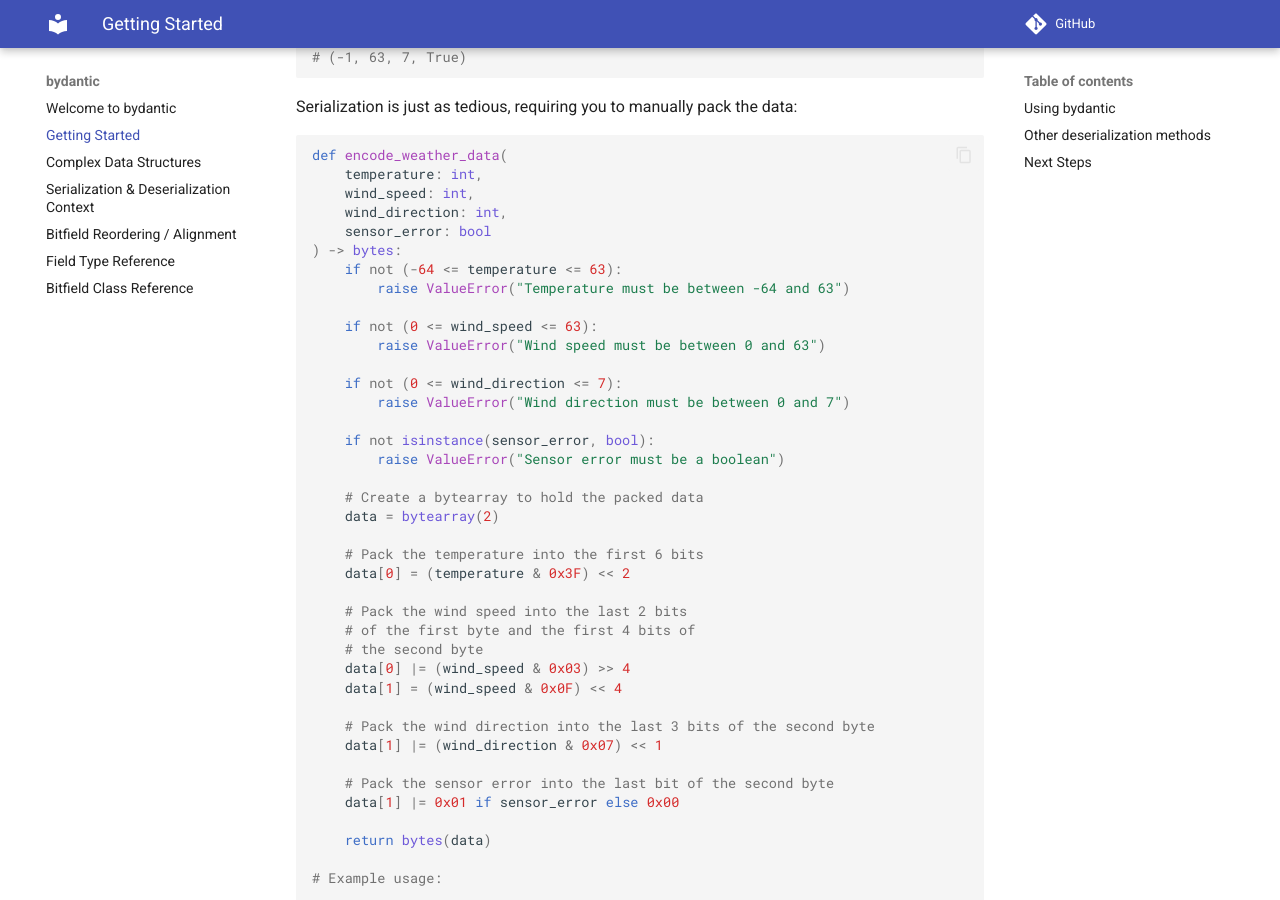
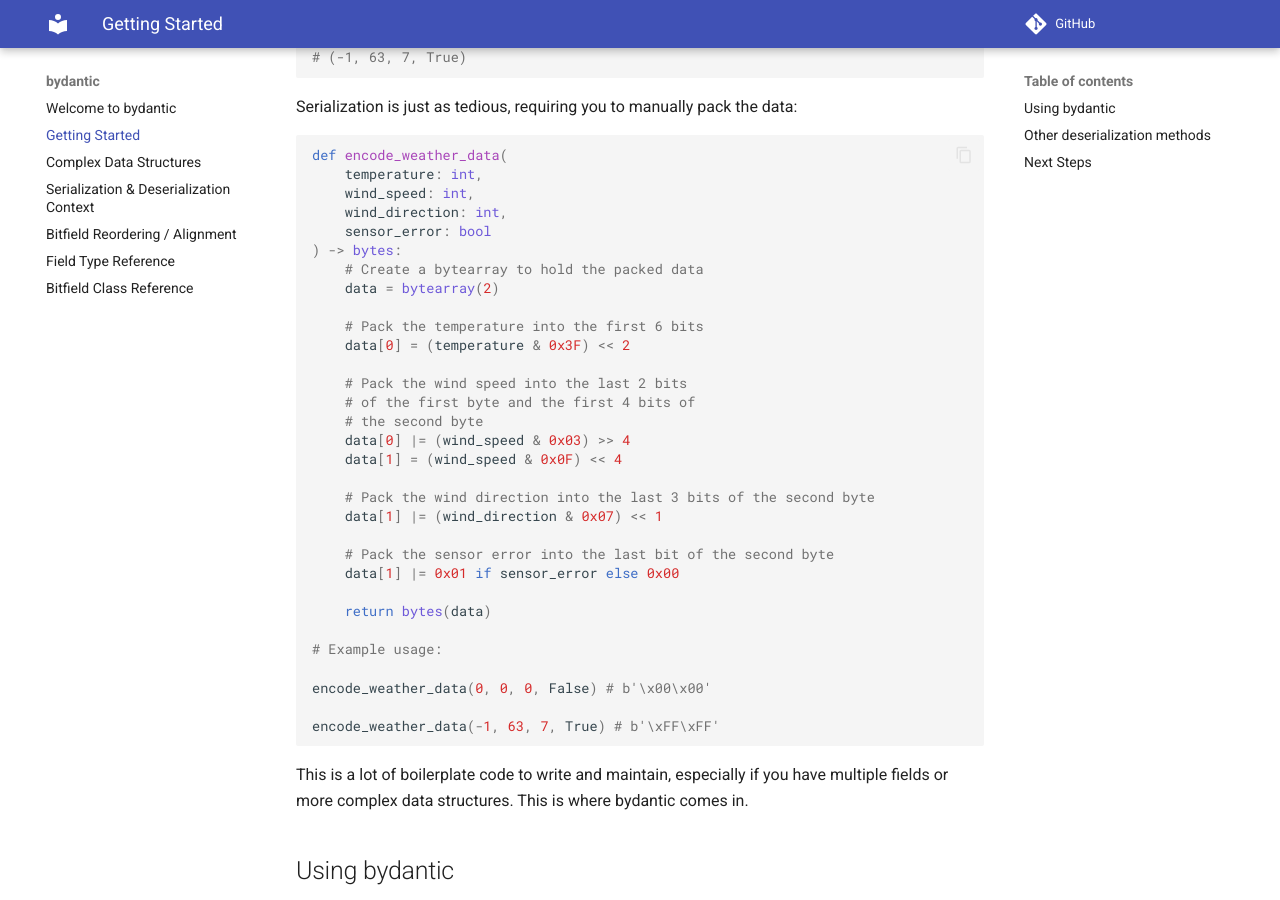
Before and after one commit to khusmann/bydantic, an MkDocs documentation site: the page built from docs/getting-started.md, in a window 1280 px wide and 900 px high, scrolled down 1187 px. Built offline with MkDocs 1.6.1 and Material for MkDocs 9.7.7, drawn with Linux system fonts in a browser that asks for light colours; comment, search, counter and statistics services are not loaded.

Commit message:
remove validation in example

```diff
--- a/docs/getting-started.md
+++ b/docs/getting-started.md
@@ -63,18 +63,6 @@
     wind_direction: int,
     sensor_error: bool
 ) -> bytes:
-    if not (-64 <= temperature <= 63):
-        raise ValueError("Temperature must be between -64 and 63")
-
-    if not (0 <= wind_speed <= 63):
-        raise ValueError("Wind speed must be between 0 and 63")
-
-    if not (0 <= wind_direction <= 7):
-        raise ValueError("Wind direction must be between 0 and 7")
-
-    if not isinstance(sensor_error, bool):
-        raise ValueError("Sensor error must be a boolean")
-
     # Create a bytearray to hold the packed data
     data = bytearray(2)
 
```
